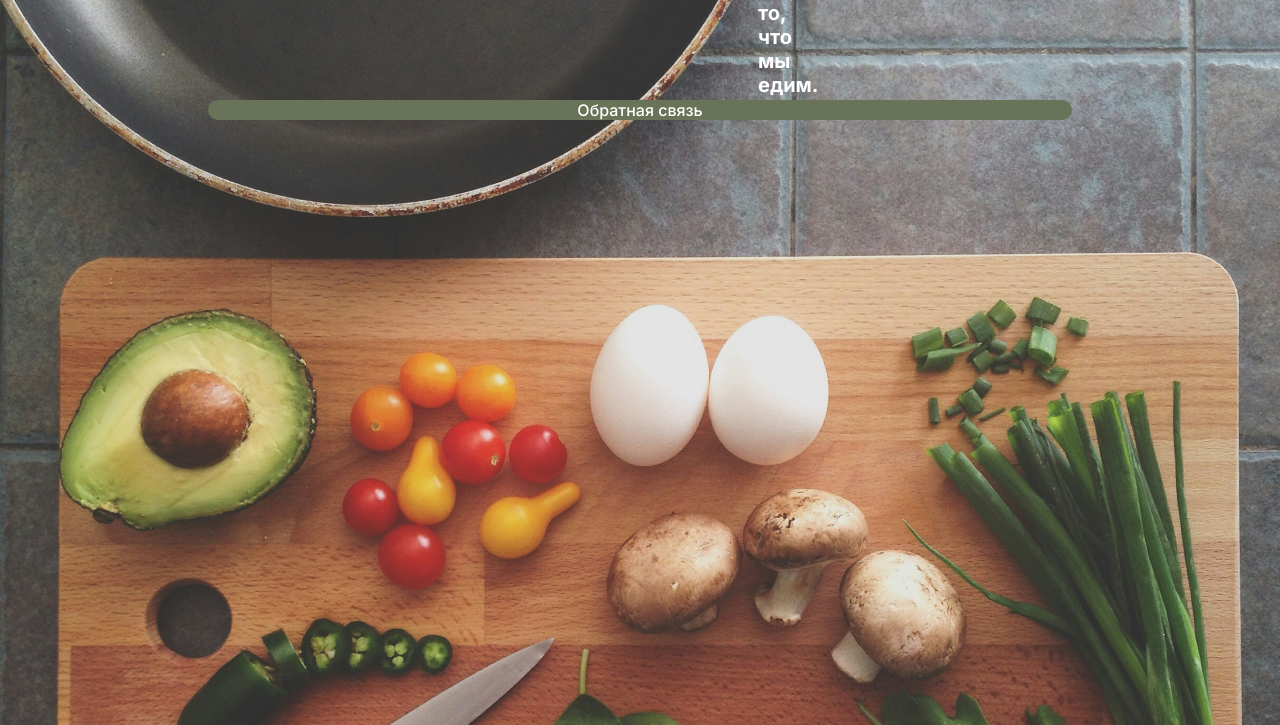
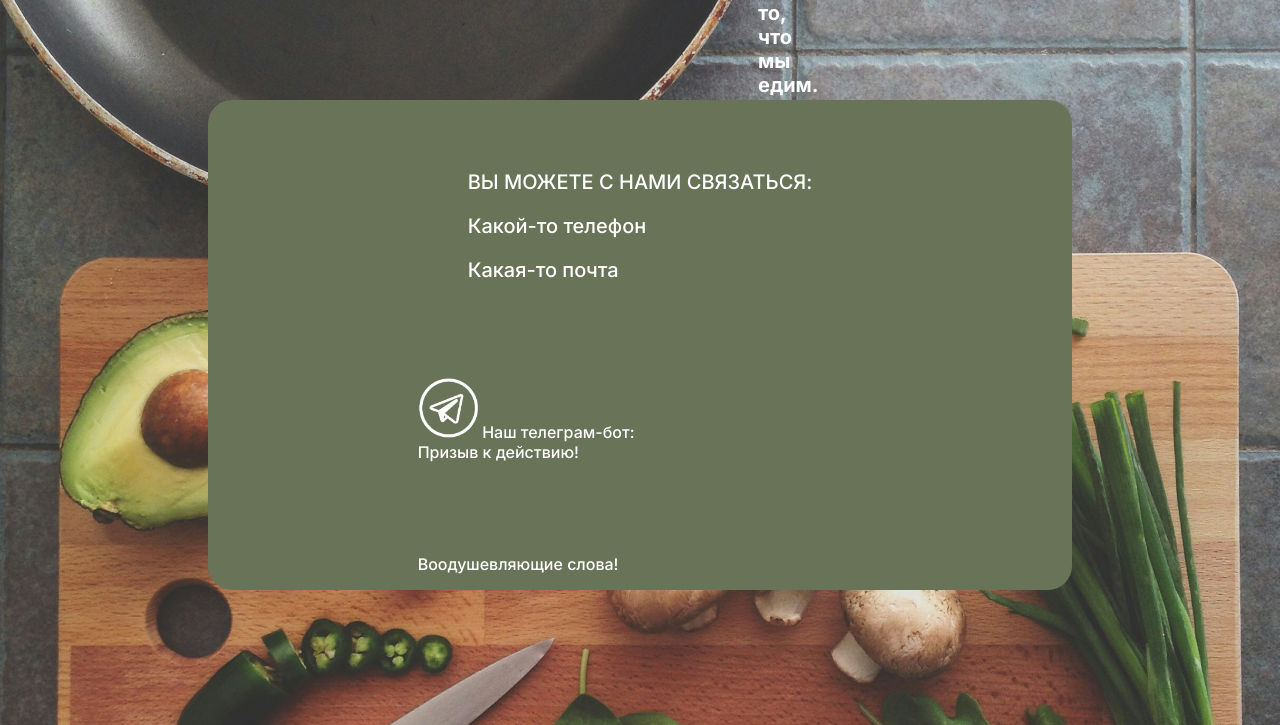
Before and after one commit to Anguilla-anguilla/bio_check_web, a Django app: page /contacts/ in a window 1280 px wide. Shown: the part 75-800 px from the top of the page. Run offline with Django 3.2, Linux system fonts and the light colour scheme.

Commit message:
Make contacts template

```diff
--- a/biocheck/static/css/style.css
+++ b/biocheck/static/css/style.css
@@ -200,3 +200,21 @@ h2 {
 }
 
 /* contacts */
+
+.contacts-container {
+    margin-top: 50px;
+    margin-left: 50px;
+    margin-right: 50px;
+    flex-direction: column;
+}
+
+.contacts-upper-box {
+    margin-left: 50px;
+    margin-right: 50px;
+}
+
+.contacts-main-text {
+    font-size: 20px;
+    border: 3px;
+    border-color: black;
+}
--- a/biocheck/templates/homepage/contacts.html
+++ b/biocheck/templates/homepage/contacts.html
@@ -1,6 +1,28 @@
 {% extends "base.html" %}
+{% load static %}
 {% block content %}
 <div class="container">
-Обратная связь
+    <div class="contacts-container">
+        <div class="contacts-upper-box">
+            <p class="contacts-main-text">ВЫ МОЖЕТЕ С НАМИ СВЯЗАТЬСЯ:</p>
+            <p class="contacts-main-text">Какой-то телефон</p>
+            <p class="contacts-main-text">Какая-то почта</p>
+        </div>
+        <br>
+        <br>
+        <br>
+        <p> <img src="{% static 'img/tg.png' %}" height='60 px'> Наш телеграм-бот:
+            <br> Призыв к действию!
+        </p>
+
+        <br>
+        <br>
+        <br>
+        <p>Воодушевляющие слова!</p>
+    </div>
+    <div>
+
+    </div>
 </div>
+
 {% endblock %}
```
